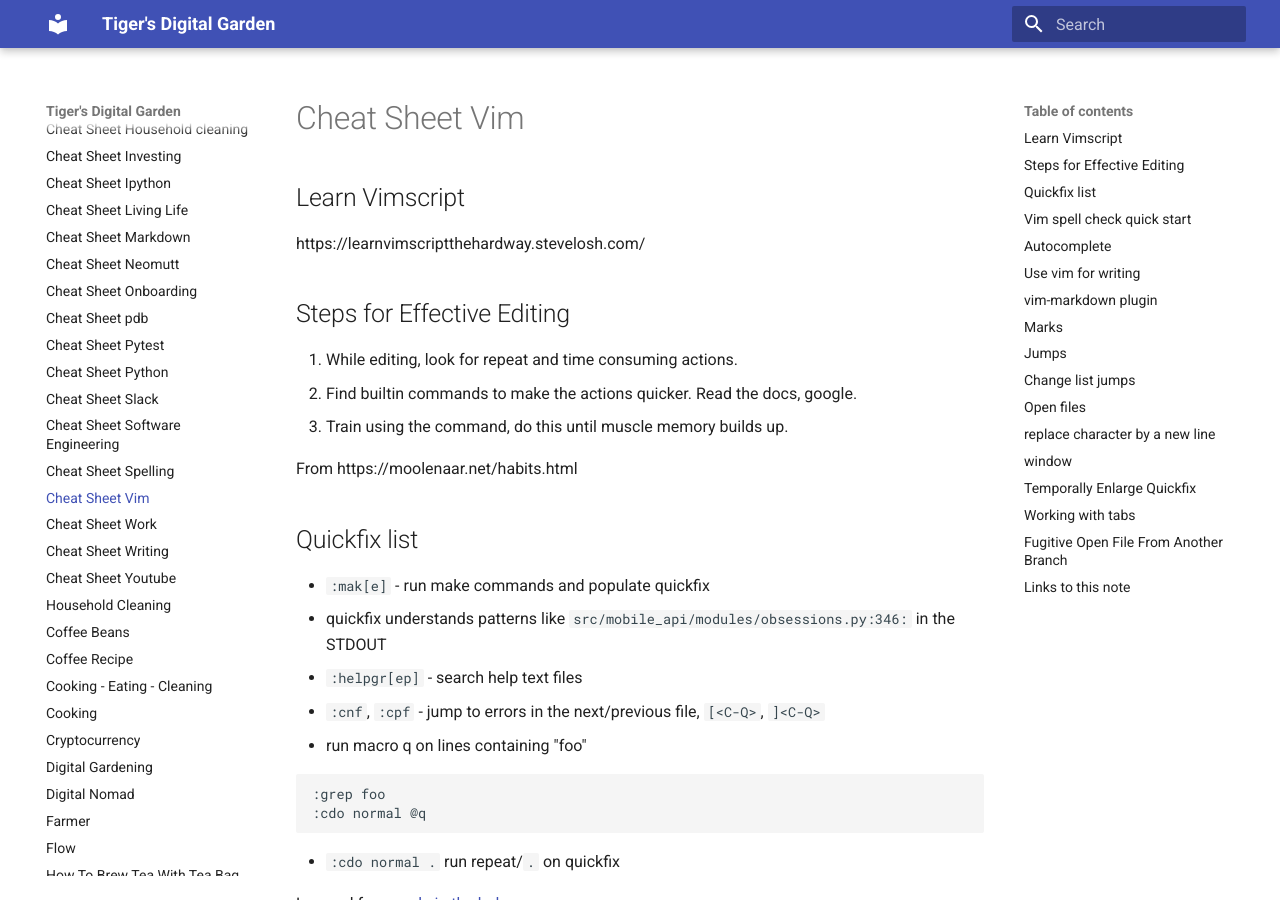
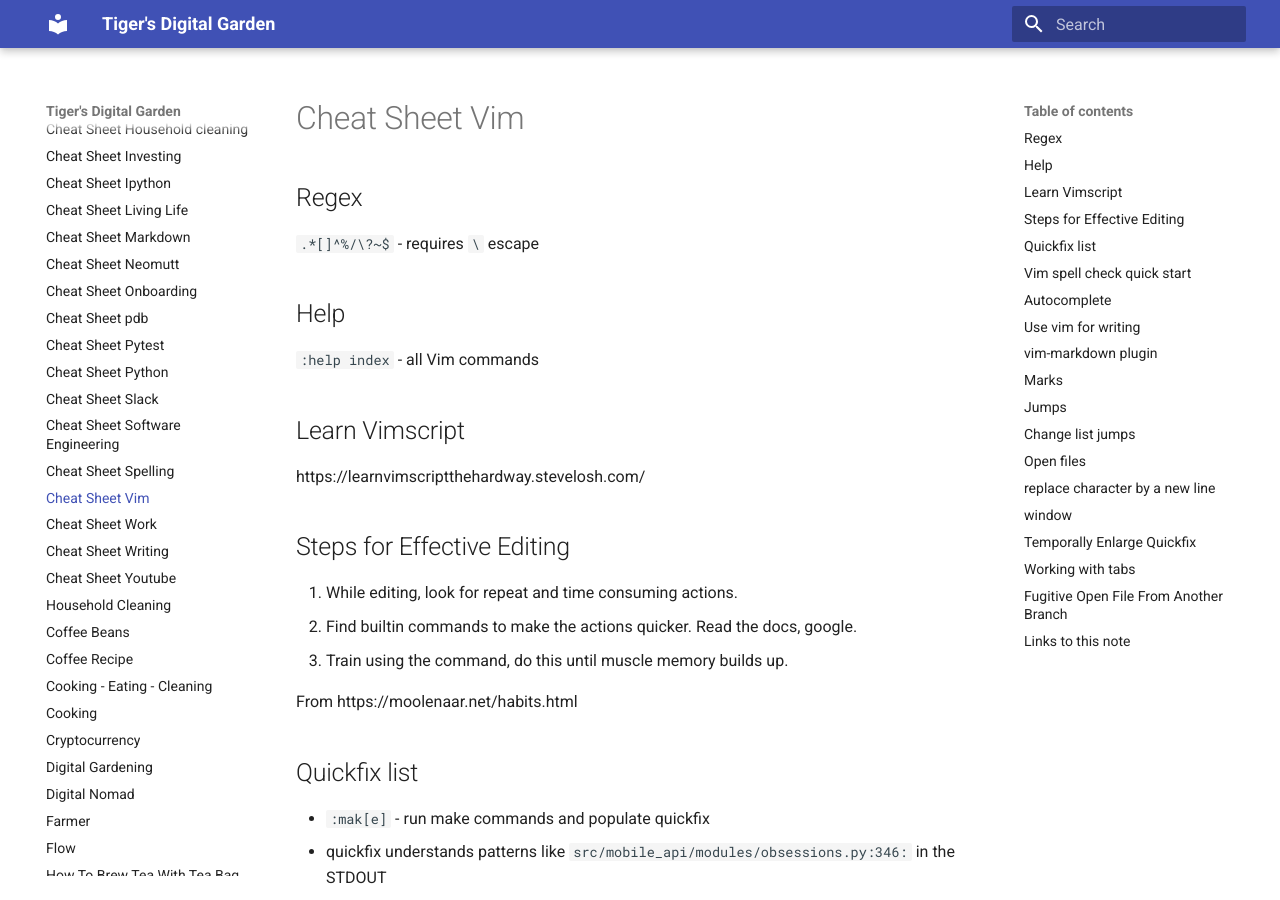
Before and after one commit to ynotstartups/notes, an MkDocs documentation site: the page built from notes/cheat-sheet-vim.md, in a window 1280 px wide and 900 px high. Built offline with MkDocs 1.6.1 and Material for MkDocs 9.7.7, drawn with Linux system fonts in a browser that asks for light colours.

Commit message:
add learnings from user manual

```diff
--- a/notes/cheat-sheet-vim.md
+++ b/notes/cheat-sheet-vim.md
@@ -1,4 +1,12 @@
 # Cheat Sheet Vim
+
+## Regex
+
+`.*[]^%/\?~$` - requires `\` escape
+
+## Help
+
+`:help index` - all Vim commands
 
 ## Learn Vimscript
 
```
